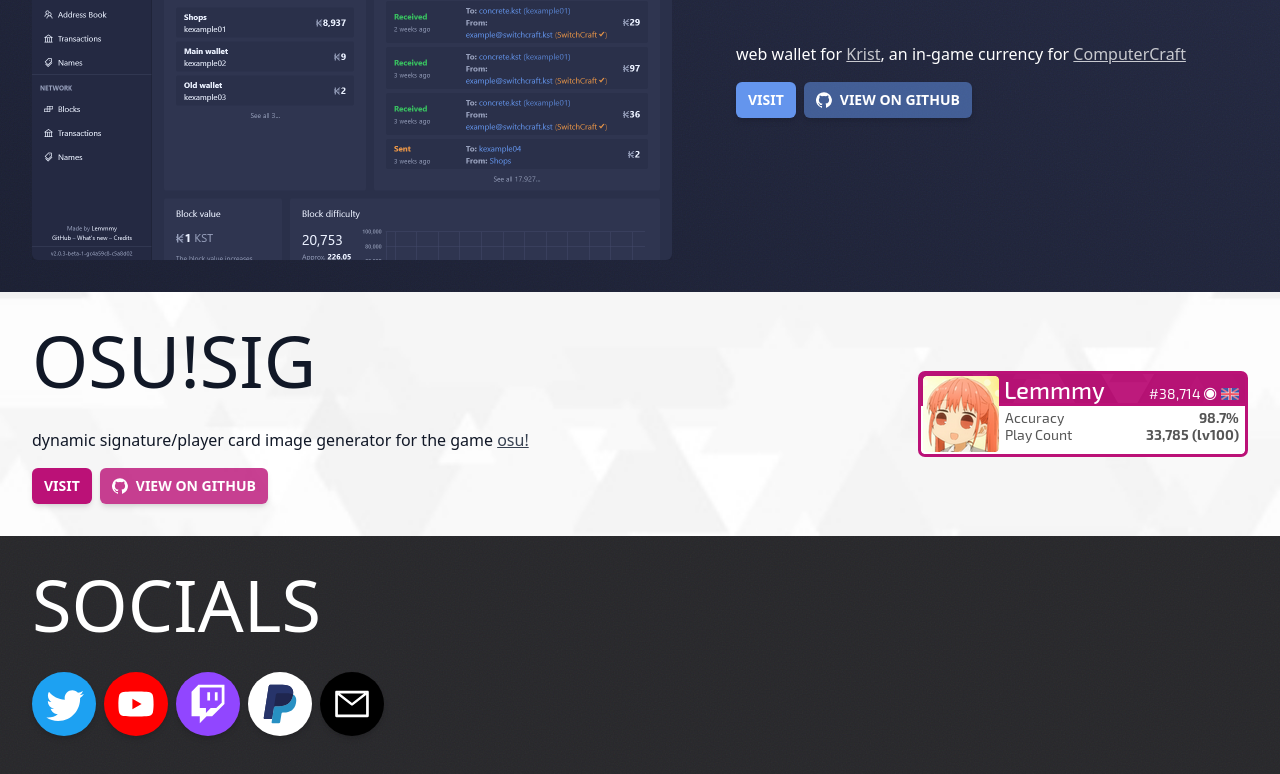
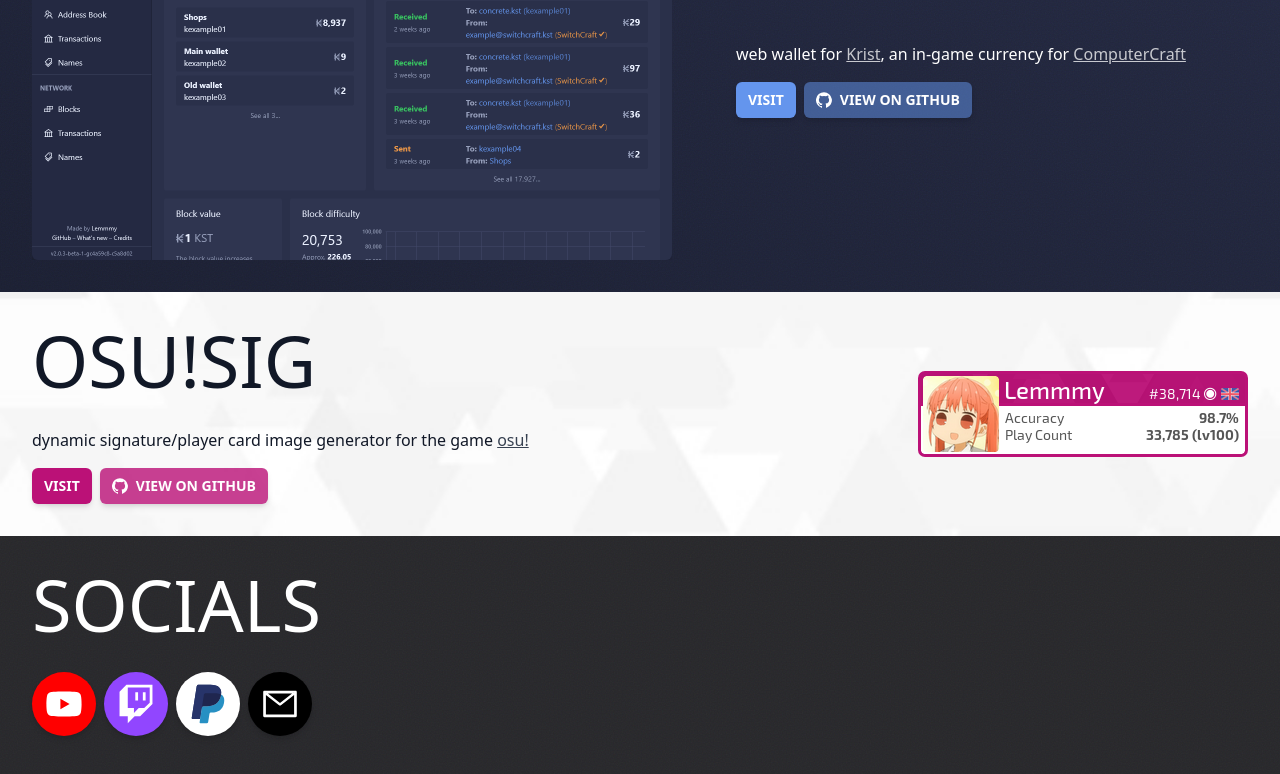
Before and after one commit to Lemmmy/lemmmy.me, a Next.js app: page / in a window 1280 px wide. Shown: the part 3656-4430 px from the top of the page. Built offline with nearby package versions, Linux system fonts and the light colour scheme.

Commit message:
fix: remove twitter

```diff
--- a/src/components/sections/SectionSocials.tsx
+++ b/src/components/sections/SectionSocials.tsx
@@ -11,7 +11,6 @@
     dark
   >
     <ProfileButtonBox>
-      <ButtonTwitter href="https://twitter.com/epicidity" />
       <ButtonYouTube href="https://www.youtube.com/channel/UCbdhZc7adn0F3lwJd_TsbQA" />
       <ButtonTwitch href="https://twitch.tv/lemmmy_" />
       <ButtonPayPal href="https://paypal.me/lemmmy" />
```
